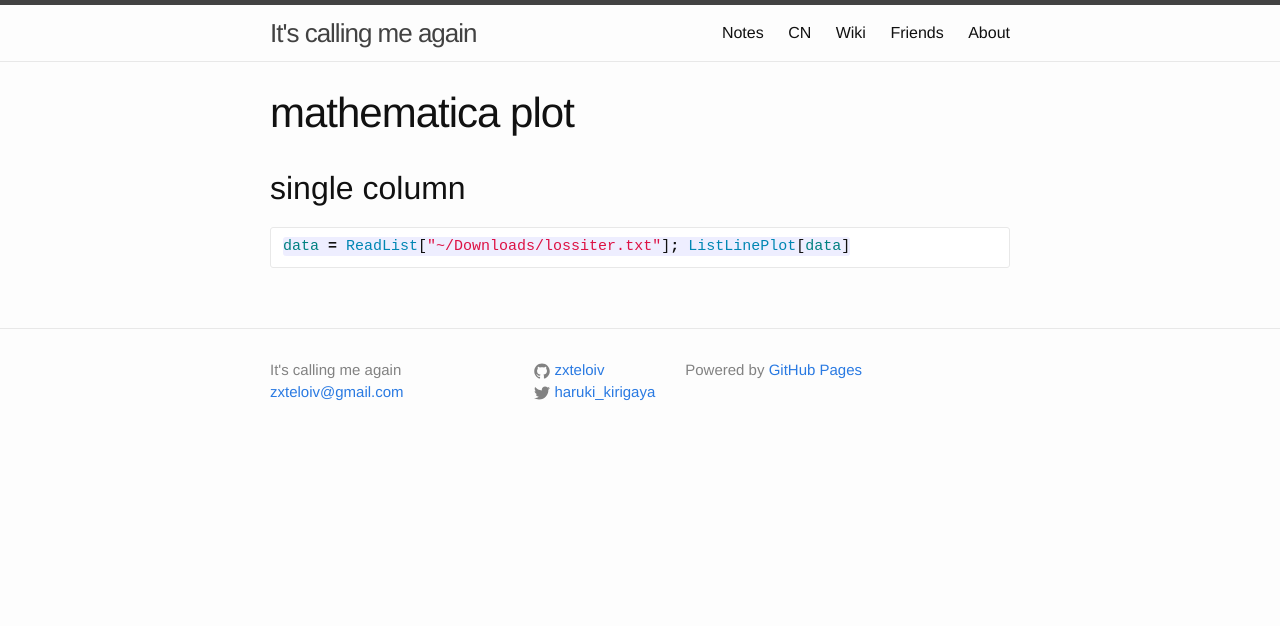
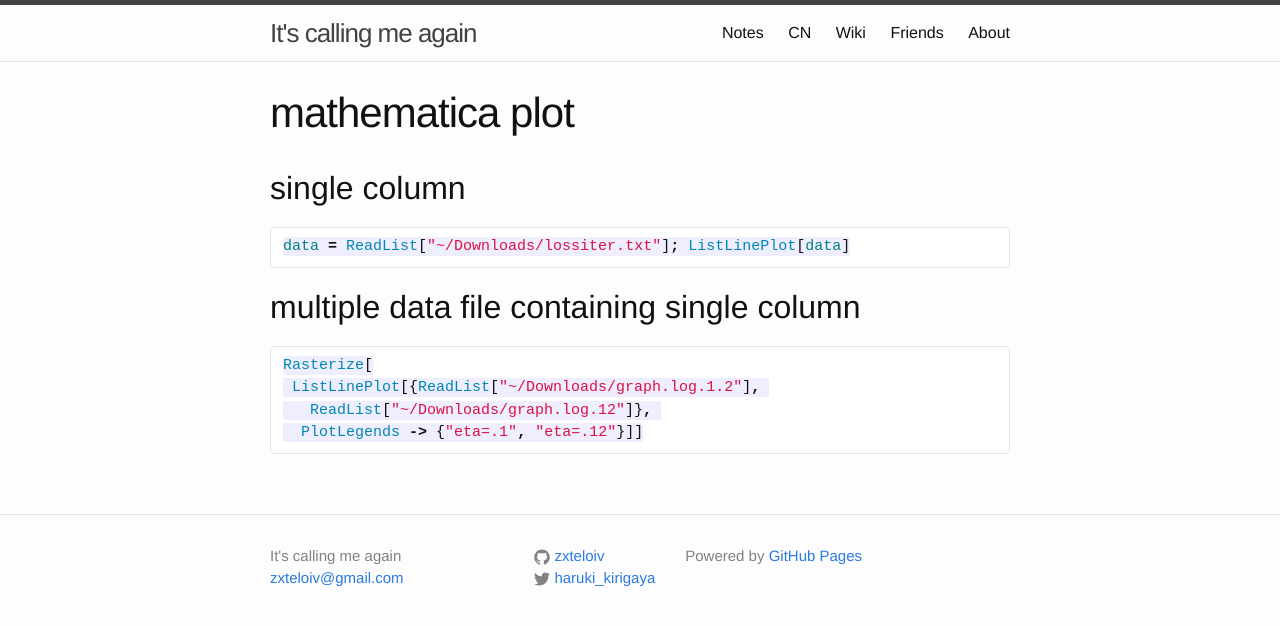
Before and after one commit to zxteloiv/zxteloiv.github.io, a Jekyll site: the page built from wiki/cs_notes/mathematica_plot/index.md, in a window 1280 px wide. Shown: the top 626 px of the page. Built offline with Jekyll 4.4.1, drawn with Linux system fonts in a browser that asks for light colours.

Commit message:
add new section for mathematica plotting

```diff
--- a/wiki/cs_notes/mathematica_plot/index.md
+++ b/wiki/cs_notes/mathematica_plot/index.md
@@ -10,3 +10,12 @@ math_support: mathjax
 ~~~ mathematica
 data = ReadList["~/Downloads/lossiter.txt"]; ListLinePlot[data]
 ~~~
+
+## multiple data file containing single column
+
+~~~ mathematica
+Rasterize[
+ ListLinePlot[{ReadList["~/Downloads/graph.log.1.2"],
+   ReadList["~/Downloads/graph.log.12"]},
+  PlotLegends -> {"eta=.1", "eta=.12"}]]
+~~~
```
